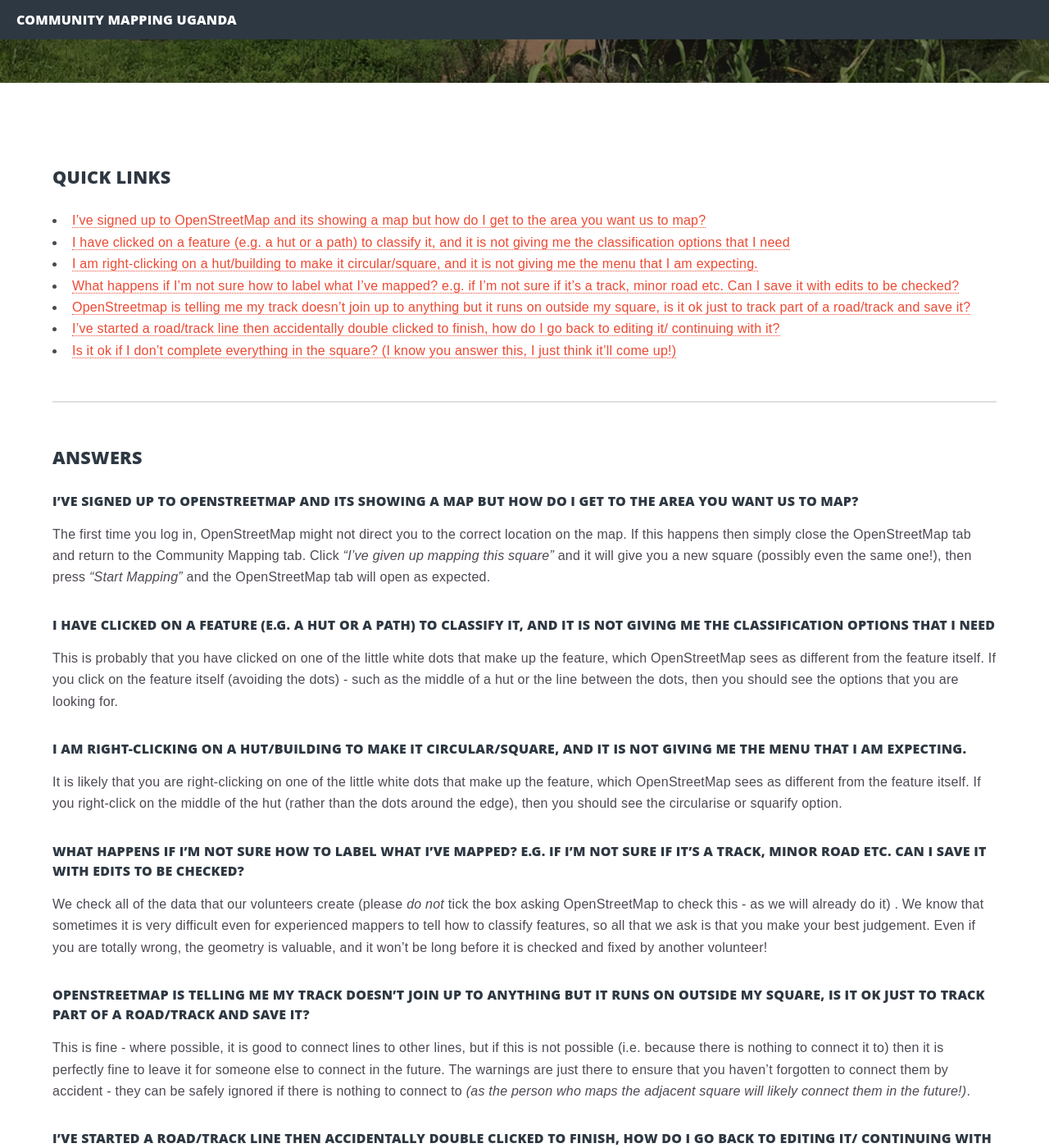
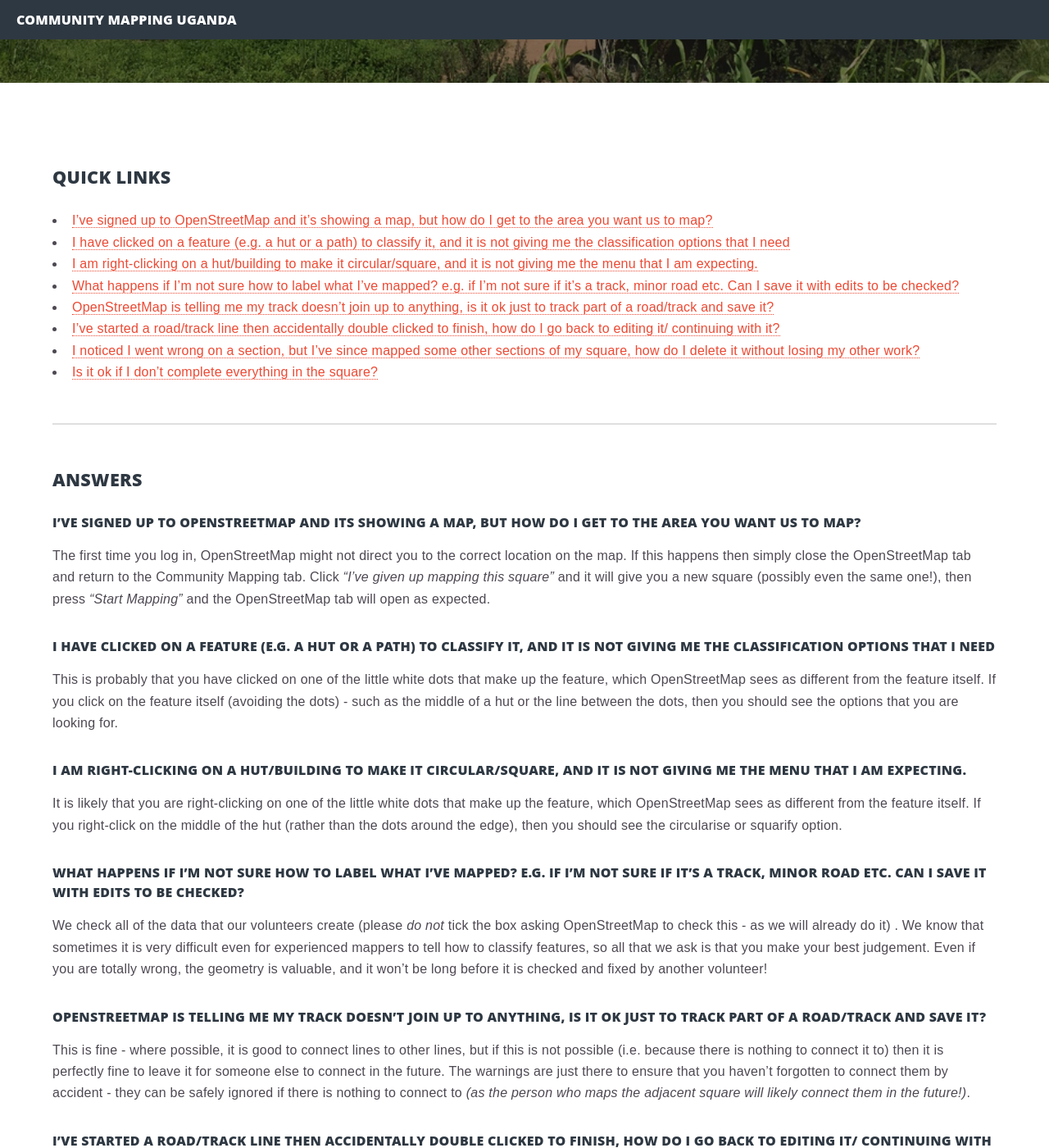
Before and after one commit to jonnyhuck/huckathon.org, a Jekyll site: the page built from faq.md, in a window 1280 px wide and 1400 px high, scrolled down 252 px. Shown: the whole window at 82% size. Built offline with Jekyll 4.4.1, drawn with Linux system fonts in a browser that asks for light colours; some of the changed text lies outside the part shown.

Commit message:
New URL and typos

```diff
--- a/Frequently-Asked-Questions.md
+++ b/faq.md
@@ -1,24 +1,25 @@
 ---
 layout: page
-title: faq
+title: Frequently Asked Questions
 title2: FAQs
 ---
 
 ## Quick Links
 
-* [I’ve signed up to OpenStreetMap and its showing a map but how do I get to the area you want us to map? ](#ive-signed-up-to-openstreetmap-and-its-showing-a-map-but-how-do-i-get-to-the-area-you-want-us-to-map)
+* [I’ve signed up to OpenStreetMap and it's showing a map, but how do I get to the area you want us to map? ](#ive-signed-up-to-openstreetmap-and-its-showing-a-map-but-how-do-i-get-to-the-area-you-want-us-to-map)
 * [I have clicked on a feature (e.g. a hut or a path) to classify it, and it is not giving me the classification options that I need](#i-have-clicked-on-a-feature-eg-a-hut-or-a-path-to-classify-it-and-it-is-not-giving-me-the-classification-options-that-i-need)
 * [I am right-clicking on a hut/building to make it circular/square, and it is not giving me the menu that I am expecting.](#i-am-right-clicking-on-a-hutbuilding-to-make-it-circularsquare-and-it-is-not-giving-me-the-menu-that-i-am-expecting)
 * [What happens if I’m not sure how to label what I’ve mapped? e.g. if I’m not sure if it’s a track, minor road etc. Can I save it with edits to be checked?](#what-happens-if-im-not-sure-how-to-label-what-ive-mapped-eg-if-im-not-sure-if-its-a-track-minor-road-etc-can-i-save-it-with-edits-to-be-checked)
-* [OpenStreetmap is telling me my track doesn’t join up to anything but it runs on outside my square, is it ok just to track part of a road/track and save it? ](#openstreetmap-is-telling-me-my-track-doesnt-join-up-to-anything-but-it-runs-on-outside-my-square-is-it-ok-just-to-track-part-of-a-roadtrack-and-save-it)
+* [OpenStreetMap is telling me my track doesn’t join up to anything, is it ok just to track part of a road/track and save it? ](#openstreetmap-is-telling-me-my-track-doesnt-join-up-to-anything-but-it-runs-on-outside-my-square-is-it-ok-just-to-track-part-of-a-roadtrack-and-save-it)
 * [I’ve started a road/track line then accidentally double clicked to finish, how do I go back to editing it/ continuing with it? ](#ive-started-a-roadtrack-line-then-accidentally-double-clicked-to-finish-how-do-i-go-back-to-editing-it-continuing-with-it)
-* [Is it ok if I don’t complete everything in the square? (I know you answer this, I just think it’ll come up!)](#i-noticed-i-went-wrong-on-a-section-but-ive-since-mapped-some-other-sections-of-my-square-how-do-i-delete-it-without-losing-my-other-work)
+* [I noticed I went wrong on a section, but I’ve since mapped some other sections of my square, how do I delete it without losing my other work?](#i-noticed-i-went-wrong-on-a-section-but-ive-since-mapped-some-other-sections-of-my-square-how-do-i-delete-it-without-losing-my-other-work)
+* [Is it ok if I don’t complete everything in the square?](#is-it-ok-if-i-dont-complete-everything-in-the-square)
 
 ---
 
 ## Answers
 
-#### I’ve signed up to OpenStreetMap and its showing a map but how do I get to the area you want us to map?
+#### I’ve signed up to OpenStreetMap and its showing a map, but how do I get to the area you want us to map?
 
 The first time you log in, OpenStreetMap might not direct you to the correct location on the map. If this happens then simply close the OpenStreetMap tab and return to the Community Mapping tab. Click *"I've given up mapping this square"* and it will give you a new square (possibly even the same one!), then press *"Start Mapping"* and the OpenStreetMap tab will open as expected.
 
@@ -34,7 +35,7 @@
 
 We check all of the data that our volunteers create (please *do not* tick the box asking OpenStreetMap to check this - as we will already do it) . We know that sometimes it is very difficult even for experienced mappers to tell how to classify features, so all that we ask is that you make your best judgement. Even if you are totally wrong, the geometry is valuable, and it won't be long before it is checked and fixed by another volunteer!
 
-#### OpenStreetmap is telling me my track doesn’t join up to anything but it runs on outside my square, is it ok just to track part of a road/track and save it?
+#### OpenStreetMap is telling me my track doesn’t join up to anything, is it ok just to track part of a road/track and save it?
 
 This is fine - where possible, it is good to connect lines to other lines, but if this is not possible (i.e. because there is nothing to connect it to) then it is perfectly fine to leave it for someone else to connect in the future. The warnings are just there to ensure that you haven't forgotten to connect them by accident - they can be safely ignored if there is nothing to connect to *(as the person who maps the adjacent square will likely connect them in the future!)*.
 
@@ -50,6 +51,6 @@
 * right-click on any feature and select the bin icon to delete it
 * left click on it and press the delete button on your keyboard to delete it
 
-#### Is it ok if I don’t complete everything in the square? (I know you answer this, I just think it’ll come up!)
+#### Is it ok if I don’t complete everything in the square?
 
 This is fine, just be sure to click the red *"I've given up mapping this square"* button on the **community mapping.org** tab, and the square will be allocated to another volunteer!
```
